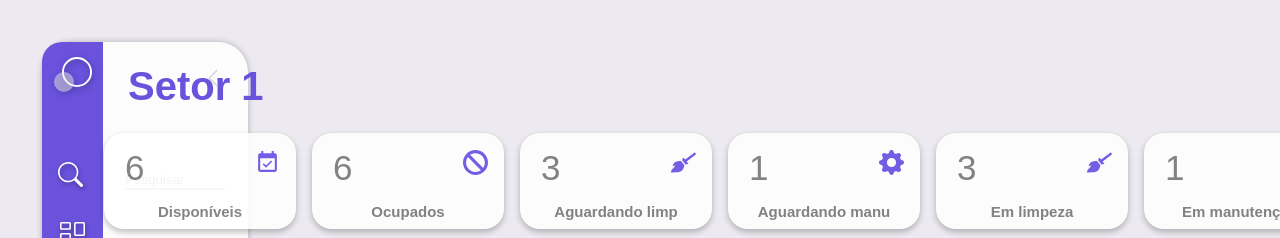
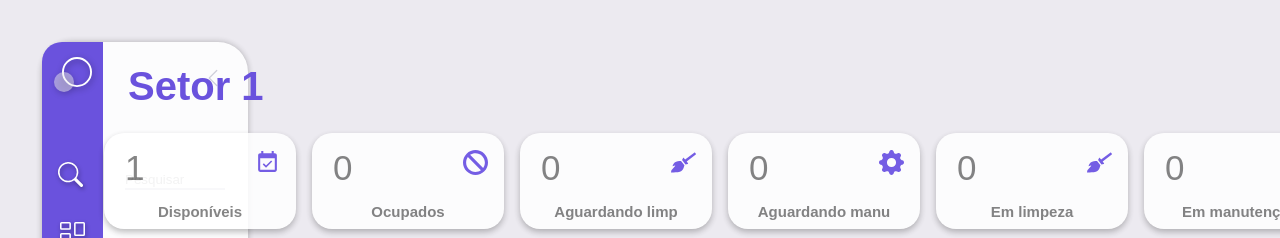
Before and after one commit to GuilhermeTiba/Leithos-Nav.in, a React (Create React App) app: page /sector in a window 1280 px wide. Shown: the top 238 px of the page. Built offline with nearby package versions, Linux system fonts and the light colour scheme.

Commit message:
update sectorScreen

```diff
--- a/src/components/Sector/Sector.js
+++ b/src/components/Sector/Sector.js
@@ -3,7 +3,17 @@ import {SectorWrapp, TitleWrapp, Title, SectorGrid } from './Sector.styles';
 import SectorData from './SectorData';
 import SectorDashboard from './SectorDashboard';
 
-const Sector = ({showPopUpAdd, setShowPopUpAdd, listLeitos, setListLeitos, showPopUpStatus, setShowPopUpStatus, dataLeito, setDataLeito, patientList}) => {
+const Sector = ({
+    showPopUpAdd,
+    setShowPopUpAdd,
+    listLeitos,
+    setListLeitos,
+    showPopUpStatus,
+    setShowPopUpStatus,
+    dataLeito,
+    setDataLeito,
+    patientList,
+}) => {
     return (
         <>
         <SectorWrapp>
@@ -11,7 +21,9 @@ const Sector = ({showPopUpAdd, setShowPopUpAdd, listLeitos, setListLeitos, showP
                 <Title>Setor 1</Title>
             </TitleWrapp>
             <SectorGrid >
-                <SectorData/>
+                <SectorData
+                listLeitos={listLeitos}
+                />
                 <SectorDashboard showPopUpAdd={showPopUpAdd} setShowPopUpAdd={setShowPopUpAdd} setShowPopUpStatus={setShowPopUpStatus} showPopUpStatus={showPopUpStatus} listLeitos={listLeitos} setListLeitos={setListLeitos} dataLeito={dataLeito} setDataLeito={setDataLeito} patientList={patientList}/>
             </SectorGrid>
         </SectorWrapp>
--- a/src/components/Sector/SectorDashboard.js
+++ b/src/components/Sector/SectorDashboard.js
@@ -7,7 +7,7 @@ import {BsFillGearFill} from 'react-icons/bs';
 import {ImBlocked} from 'react-icons/im'
 import Leito from './SectorLeito';
 
-const SectorDashboard = ({setShowPopUpAdd, listLeitos, setListLeitos, showPopUpStatus, setShowPopUpStatus, dataLeito, setDataLeito}) => {
+const SectorDashboard = ({setShowPopUpAdd, listLeitos, showPopUpStatus, setShowPopUpStatus, dataLeito, setDataLeito}) => {
 
     useEffect( () => {
         //ReactDOM.render(listLeitos, document.getElementById('dashboardleitos'));
--- a/src/components/Sector/SectorData.js
+++ b/src/components/Sector/SectorData.js
@@ -4,50 +4,79 @@ import {MdEventAvailable} from 'react-icons/md';
 import {FaBroom} from 'react-icons/fa';
 import {BsFillGearFill} from 'react-icons/bs';
 import {ImBlocked} from 'react-icons/im'
+import { useEffect, useState } from 'react/cjs/react.development';
 
-const SectorData = () => {
+const SectorData = ({listLeitos}) => {
+    const [countDispo, setCountDispo] = useState(0)
+    const [countOcup, setCountOcup] = useState(0)
+    const [countEmLimp, setCountEmLimp] = useState(0)
+    const [countEmManu, setCountEmManu] = useState(0)
+    const [countAguardLimp, setCountAguardLimp] = useState(0)
+    const [countAguardManu, setCountAguardManu] = useState(0)
+
+    useEffect(() => {
+        for (const [index] of listLeitos.entries()) {
+            if (listLeitos[index].status === 'Disponível') {
+                setCountDispo(countDispo + 1)
+            }
+            if (listLeitos[index].status === 'Ocupado') {
+                setCountOcup(countOcup + 1)
+            }
+            if (listLeitos[index].status === 'Em limpeza') {
+                setCountEmLimp(countEmLimp + 1)
+            }
+            if (listLeitos[index].status === 'Em manutenção') {
+                setCountEmManu(countEmManu + 1)
+            }
+            if (listLeitos[index].status === 'Aguardando limpeza') {
+                setCountAguardLimp(countAguardLimp + 1)
+            }
+            if (listLeitos[index].status === 'Aguardando manutenção') {
+                setCountAguardManu(countAguardManu + 1)
+            }
+        }
+    }, [listLeitos])
+
     return (
         <Data>
             <DataNumber>
                 <DataAndIconWrapp>
-                    <NumberStats>6</NumberStats>
+                    <NumberStats>{countDispo}</NumberStats>
                     <IconData><MdEventAvailable/></IconData>
                 </DataAndIconWrapp>
                 <DataTxt>Disponíveis</DataTxt>
             </DataNumber>
-
-
             <DataNumber>
                 <DataAndIconWrapp>
-                    <NumberStats>6</NumberStats>
+                    <NumberStats>{countOcup}</NumberStats>
                     <IconData><ImBlocked/></IconData>
                 </DataAndIconWrapp>
                 <DataTxt>Ocupados</DataTxt>
             </DataNumber>
             <DataNumber>
                 <DataAndIconWrapp>
-                    <NumberStats>3</NumberStats>
+                    <NumberStats>{countAguardLimp}</NumberStats>
                     <IconData><FaBroom/></IconData>
                 </DataAndIconWrapp>
                 <DataTxt>Aguardando limp</DataTxt>
             </DataNumber>
             <DataNumber>
                 <DataAndIconWrapp>
-                    <NumberStats>1</NumberStats>
+                    <NumberStats>{countAguardManu}</NumberStats>
                     <IconData><BsFillGearFill/></IconData>
                 </DataAndIconWrapp>
                 <DataTxt>Aguardando manu</DataTxt>
             </DataNumber>
             <DataNumber>
                 <DataAndIconWrapp>
-                    <NumberStats>3</NumberStats>
+                    <NumberStats>{countEmLimp}</NumberStats>
                     <IconData><FaBroom/></IconData>
                 </DataAndIconWrapp>
                 <DataTxt>Em limpeza</DataTxt>
             </DataNumber>
             <DataNumber>
                 <DataAndIconWrapp>
-                    <NumberStats>1</NumberStats>
+                    <NumberStats>{countEmManu}</NumberStats>
                     <IconData><BsFillGearFill/></IconData>
                 </DataAndIconWrapp>
                 <DataTxt>Em manutenção</DataTxt>
--- a/src/components/Sector/SectorPopUpPatientInfo.js
+++ b/src/components/Sector/SectorPopUpPatientInfo.js
@@ -2,7 +2,7 @@ import React from 'react'
 import { useState } from 'react/cjs/react.development'
 import { PopUp, PopUpInput, PopUpLabel, PopUpWrapp, PopUpTitle, PopUpStatus, PopUpForm, PopUpField, SexWrapp, PopUpInputSelect, SelectOption, AgeWrapp, PopUpButtons, PopUpCancel, PopUpCreate, SexAgeWrapp  } from './Sector.styles'
 
-const SectorPopUpPatientInfo = ({showPopUpInfoPatient, setShowPopUpInfoPatient, dataLeito, patientList, setPatientList, setShowPopUpStatus, listLeitos, setListLeitos}) => {
+const SectorPopUpPatientInfo = ({showPopUpInfoPatient, setShowPopUpInfoPatient, dataLeito, patientList, setPatientList, setShowPopUpStatus, listLeitos}) => {
     const [namePatient, setNamePatient] = useState("");
     const [sexPatient, setSexPatient] = useState("");
     const [agePatient, setAgePatient] = useState('');
```
Also changed, not shown: src/components/Sector/SectorPopUpAdd.js (+6 -1 lines), src/components/Sector/SectorPopUpStatus.js (+58 -83 lines), src/pages/SectorScreen.js (+19 -3 lines).
